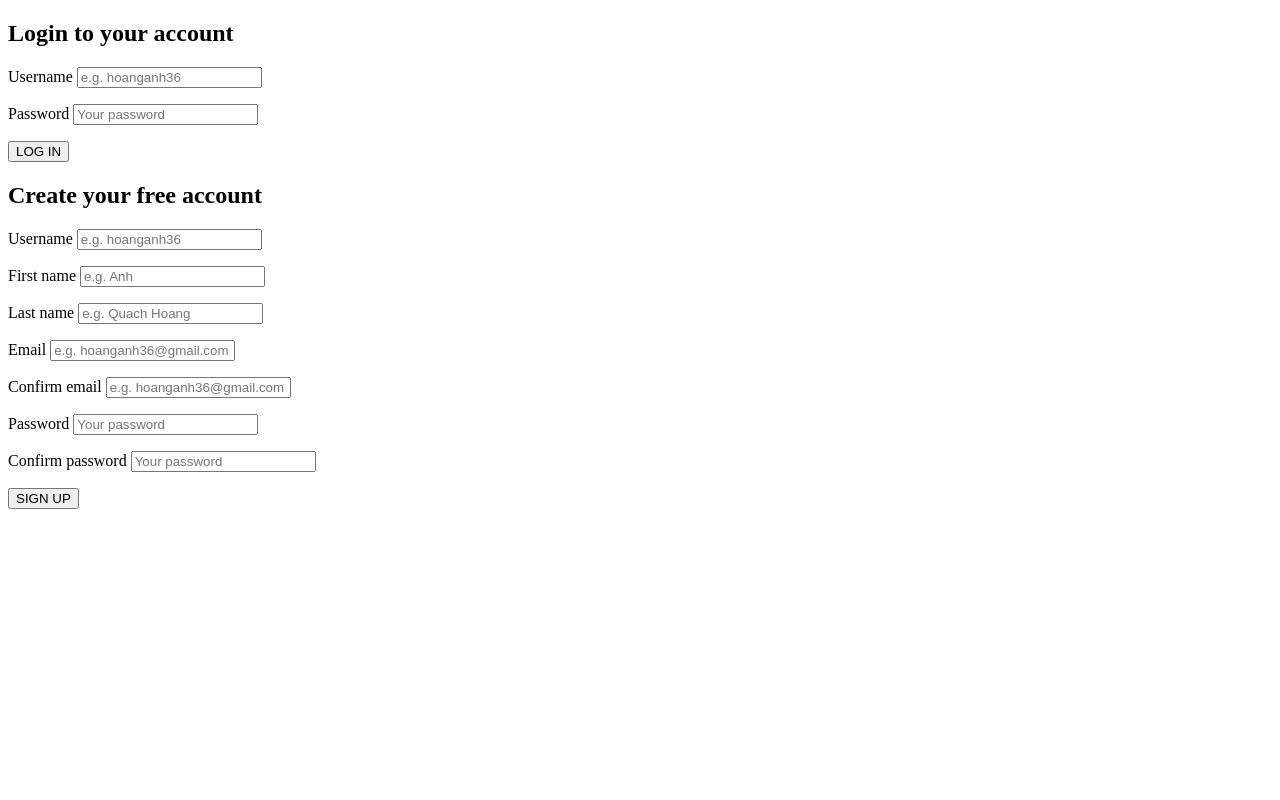
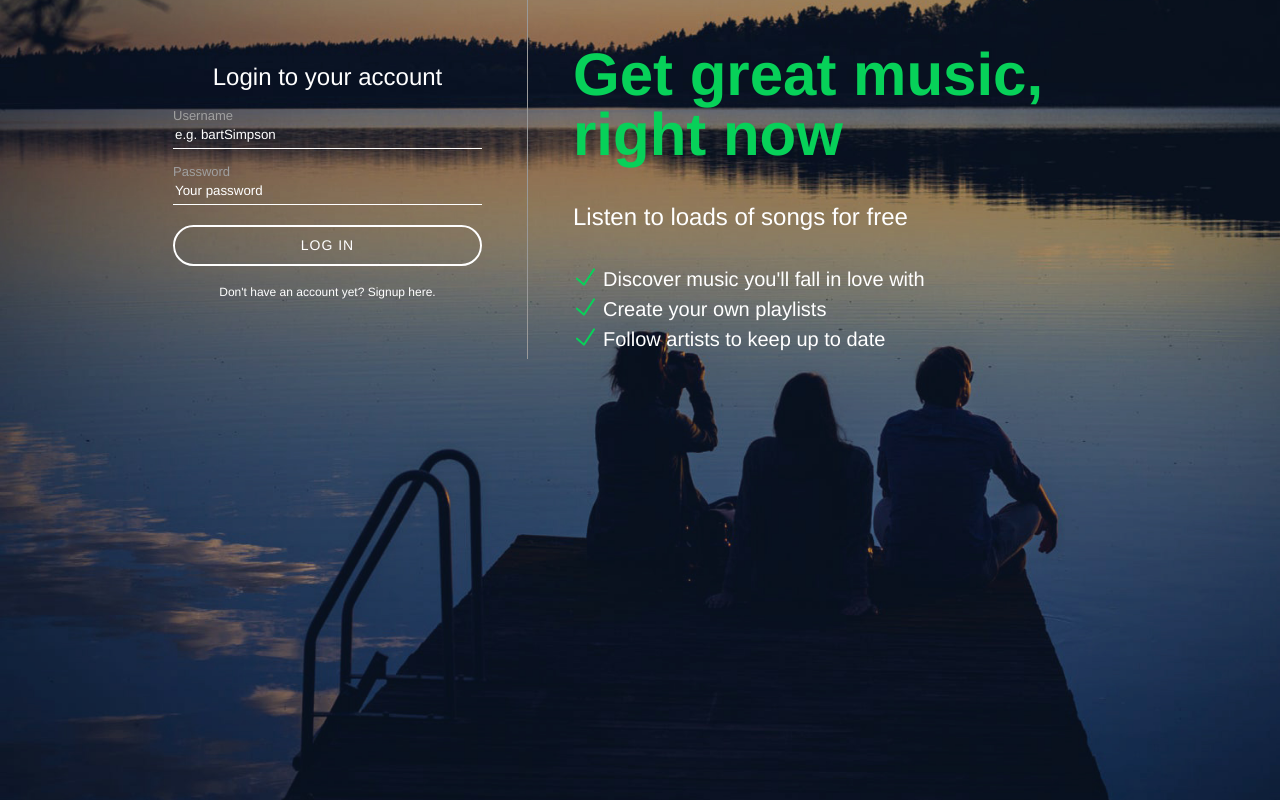
Before and after one commit to AnhHoangQuach/slotify_app, a PHP site: page /register.php in a window 1280 px wide. Run offline with PHP 8.4, Linux system fonts and the light colour scheme; some libraries are stand-ins or nearby versions.

Commit message:
complete login and register

```diff
--- /dev/null
+++ b/assets/css/register.css
@@ -0,0 +1,145 @@
+html,
+body {
+	padding: 0;
+	margin: 0;
+	height: 100%;
+}
+
+#background {
+	background-color: #000;
+    background-image: url(../images/bg.jpg);
+    background-position: center;
+    background-size: cover;
+    display: table;
+    height: 100%;
+    width: 100%;
+}
+
+#loginContainer * {
+	color: #fff;
+	font-family: "Helvetica Neue", "Helvetica", "Arial", sans-serif;
+	font-weight: normal;
+	line-height: 1em;
+	box-sizing: border-box;
+}
+
+#loginContainer {
+	width: 80%;
+	margin: 0 auto;
+	position: relative;
+	max-width: 1024px;
+}
+
+/* place-holder setting */
+
+::-webkit-input-placeholder { /* WebKit, Blink, Edge */
+    color:    #fff;
+}
+:-moz-placeholder { /* Mozilla Firefox 4 to 18 */
+   color:    #fff;
+   opacity:  1;
+}
+::-moz-placeholder { /* Mozilla Firefox 19+ */
+   color:    #fff;
+   opacity:  1;
+}
+:-ms-input-placeholder { /* Internet Explorer 10-11 */
+   color:    #fff;
+}
+::-ms-input-placeholder { /* Microsoft Edge */
+   color:    #fff;
+}
+
+#inputContainer {
+    width: 400px;
+    padding: 45px;
+    float: left;
+    border-right: 1px solid #999;
+}
+
+#inputContainer h2 {
+	text-align: center;
+}
+
+#inputContainer input[type="text"],
+#inputContainer input[type="email"],
+#inputContainer input[type="password"] {
+	display: block;
+    background-color: transparent;
+    border: 0;
+    border-bottom: 1px solid #fff;
+    height: 27px;
+    line-height: 27px;
+    width: 100%;
+}
+
+#inputContainer label {
+	color: #a0a0a0;
+    font-size: 13px;
+    margin-top: 15px;
+    display: block;
+}
+
+#inputContainer button {
+	background-color: transparent;
+    border: 2px solid #fff;
+    border-radius: 250px;
+    color: #fff;
+    display: block;
+    font-size: 14px;
+    letter-spacing: 1px;
+    margin: 20px auto;
+    height: 41px;
+    width: 100%;
+}
+
+#inputContainer button:hover {
+	cursor: pointer;
+}
+
+.hasAccountText span {
+	font-weight: bold;
+    font-size: 12px;
+    cursor: pointer;
+}
+
+.hasAccountText {
+	text-align: center;
+}
+
+#registerForm,
+#loginForm {
+	display: none;
+}
+
+#loginText {
+    padding: 45px;
+    display: table-cell;
+}
+
+#loginText h1 {
+    color: #07d159;
+    font-size: 60px;
+    font-weight: bold;
+}
+
+#loginText h2 {
+    margin: 35px 0;
+}
+
+#loginText ul {
+    padding: 0;
+}
+
+#loginText li {
+    font-size: 20px;
+    list-style-type: none;
+    padding: 5px 30px;
+    background: url(../images/icons/checkmark.png) no-repeat 0 0;
+}
+
+#inputContainer .errorMessage {
+    color: #07d159;
+    font-size: 12px;
+    display: block;
+}
--- /dev/null
+++ b/assets/js/register.js
@@ -0,0 +1,12 @@
+$(document).ready(function() {
+
+	$("#hideLogin").click(function() {
+		$("#loginForm").hide();
+		$("#registerForm").show();
+	});
+
+	$("#hideRegister").click(function() {
+		$("#loginForm").show();
+		$("#registerForm").hide();
+	});
+});
--- a/classes/Account.php
+++ /dev/null
@@ -1,76 +0,0 @@
-<?php
-    class Account {
-        private $errorArray;
-        public function __construct() {
-            $this->errorArray = array();
-        }
-
-        public function register($un, $fn, $ln, $em, $em2, $pw, $pw2) {
-            $this->validateUsername($un);
-            $this->validateFirstName($fn);
-            $this->validateLastName($ln);
-            $this->validateEmails($em, $em2);
-            $this->validatePasswords($pw, $pw2);
-
-            if(empty($this->errorArray)) {
-                return true;
-            } else {
-                return false;
-            }
-        }
-
-        public function getError($error) {
-            if(!in_array($error, $this->errorArray)) {
-                $error = "";
-            }
-            return "<span class='errorMessage'>$error</span>";
-        }
-
-        function validateUsername($un) {
-            if(strlen($un) > 25 || strlen($un) < 5) {
-                array_push($this->errorArray, Constants::$usernameCharacters);
-                return;
-            }
-        }
-
-        function validateFirstName($fn) {
-            if(strlen($fn) > 25 || strlen($fn) < 2) {
-                array_push($this->errorArray, Constants::$firstNameCharacters);
-                return;
-            }
-        }
-
-        function validateLastName($ln) {
-            if(strlen($ln) > 25 || strlen($ln) < 2) {
-                array_push($this->errorArray, Constants::$lastNameCharacters);
-                return;
-            }
-        }
-
-        function validateEmails($em, $em2) {
-            if($em !== $em2) {
-                array_push($this->errorArray,  Constants::$emailsDoNotMatch);
-                return;
-            }
-            if(!filter_var($em, FILTER_VALIDATE_EMAIL)) {
-                array_push($this->errorArray, Constants::$emailInvalid);
-                return;
-            }
-        }
-
-        function validatePasswords($pw, $pw2) {
-            if($pw !== $pw2) {
-                array_push($this->errorArray, Constants::$passwordsDoNotMatch);
-                return;
-            }
-            if(preg_match('/[^A-Za-z0-9]/', $pw)) {
-                array_push($this->errorArray, Constants::$passwordNotAlphanumeric);
-                return;
-            }
-            if(strlen($pw) > 30 || strlen($pw) < 5) {
-                array_push($this->errorArray, Constants::$passwordCharacters);
-                return;
-            }
-        }
-    }
-?>
--- a/classes/Constants.php
+++ /dev/null
@@ -1,12 +0,0 @@
-<?php
-    class Constants {
-        public static $passwordsDoNotMatch = "Your passwords don't match";
-        public static $passwordNotAlphanumeric = "Your passwords can only contain numbers and letters";
-        public static $passwordCharacters = "Your password must be between 5 and 30 characters";
-        public static $emailInvalid = "Email is invalid";
-        public static $emailsDoNotMatch = "Your emails don't match";
-        public static $lastNameCharacters = "Your last name must be between 2 and 25 characters";
-        public static $firstNameCharacters = "Your first name must be between 2 and 25 characters";
-        public static $usernameCharacters = "Your username must be between 5 and 25 characters";
-    }
-?>
--- /dev/null
+++ b/includes/classes/Account.php
@@ -0,0 +1,131 @@
+<?php
+	class Account {
+
+		private $con;
+		private $errorArray;
+
+		public function __construct($con) {
+			$this->con = $con;
+			$this->errorArray = array();
+		}
+
+		public function login($un, $pw) {
+
+			$pw = md5($pw);
+
+			$query = mysqli_query($this->con, "SELECT * FROM users WHERE username='$un' AND password='$pw'");
+
+			if(mysqli_num_rows($query) == 1) {
+				return true;
+			}
+			else {
+				array_push($this->errorArray, Constants::$loginFailed);
+				return false;
+			}
+
+		}
+
+		public function register($un, $fn, $ln, $em, $em2, $pw, $pw2) {
+			$this->validateUsername($un);
+			$this->validateFirstName($fn);
+			$this->validateLastName($ln);
+			$this->validateEmails($em, $em2);
+			$this->validatePasswords($pw, $pw2);
+
+			if(empty($this->errorArray) == true) {
+				//Insert into db
+				return $this->insertUserDetails($un, $fn, $ln, $em, $pw);
+			}
+			else {
+				return false;
+			}
+
+		}
+
+		public function getError($error) {
+			if(!in_array($error, $this->errorArray)) {
+				$error = "";
+			}
+			return "<span class='errorMessage'>$error</span>";
+		}
+
+		private function insertUserDetails($un, $fn, $ln, $em, $pw) {
+			$encryptedPw = md5($pw);
+			$profilePic = "assets/images/profile-pics/head_emerald.png";
+			$date = date("Y-m-d");
+
+			$result = mysqli_query($this->con, "INSERT INTO users VALUES ('', '$un', '$fn', '$ln', '$em', '$encryptedPw', '$date', '$profilePic')");
+
+			return $result;
+		}
+
+		private function validateUsername($un) {
+
+			if(strlen($un) > 25 || strlen($un) < 5) {
+				array_push($this->errorArray, Constants::$usernameCharacters);
+				return;
+			}
+
+			$checkUsernameQuery = mysqli_query($this->con, "SELECT username FROM users WHERE username='$un'");
+			if(mysqli_num_rows($checkUsernameQuery) != 0) {
+				array_push($this->errorArray, Constants::$usernameTaken);
+				return;
+			}
+
+		}
+
+		private function validateFirstName($fn) {
+			if(strlen($fn) > 25 || strlen($fn) < 2) {
+				array_push($this->errorArray, Constants::$firstNameCharacters);
+				return;
+			}
+		}
+
+		private function validateLastName($ln) {
+			if(strlen($ln) > 25 || strlen($ln) < 2) {
+				array_push($this->errorArray, Constants::$lastNameCharacters);
+				return;
+			}
+		}
+
+		private function validateEmails($em, $em2) {
+			if($em != $em2) {
+				array_push($this->errorArray, Constants::$emailsDoNotMatch);
+				return;
+			}
+
+			if(!filter_var($em, FILTER_VALIDATE_EMAIL)) {
+				array_push($this->errorArray, Constants::$emailInvalid);
+				return;
+			}
+
+			$checkEmailQuery = mysqli_query($this->con, "SELECT email FROM users WHERE email='$em'");
+			if(mysqli_num_rows($checkEmailQuery) != 0) {
+				array_push($this->errorArray, Constants::$emailTaken);
+				return;
+			}
+
+		}
+
+		private function validatePasswords($pw, $pw2) {
+
+			if($pw != $pw2) {
+				array_push($this->errorArray, Constants::$passwordsDoNoMatch);
+				return;
+			}
+
+			if(preg_match('/[^A-Za-z0-9]/', $pw)) {
+				array_push($this->errorArray, Constants::$passwordNotAlphanumeric);
+				return;
+			}
+
+			if(strlen($pw) > 30 || strlen($pw) < 5) {
+				array_push($this->errorArray, Constants::$passwordCharacters);
+				return;
+			}
+
+		}
+
+
+	}
+?>
--- /dev/null
+++ b/includes/classes/Constants.php
@@ -0,0 +1,18 @@
+<?php
+class Constants {
+
+	public static $passwordsDoNoMatch = "Your passwords don't match";
+	public static $passwordNotAlphanumeric = "Your password can only contain numbers and letters";
+	public static $passwordCharacters = "Your password must be between 5 and 30 characters";
+	public static $emailInvalid = "Email is invalid";
+	public static $emailsDoNotMatch = "Your emails don't match";
+	public static $emailTaken = "This email is already in use";
+	public static $lastNameCharacters = "Your last name must be between 2 and 25 characters";
+	public static $firstNameCharacters = "Your first name must be between 2 and 25 characters";
+	public static $usernameCharacters = "Your username must be between 5 and 25 characters";
+	public static $usernameTaken = "This username already exists";
+
+	public static $loginFailed = "Your username or password was incorrect";
+
+}
+?>
--- /dev/null
+++ b/includes/config.php
@@ -0,0 +1,12 @@
+<?php
+	ob_start();
+	session_start();
+
+	$timezone = date_default_timezone_set("Europe/London");
+
+	$con = mysqli_connect("localhost", "root", "", "slotify");
+
+	if(mysqli_connect_errno()) {
+		echo "Failed to connect: " . mysqli_connect_errno();
+	}
+?>
--- a/includes/handlers/login-handler.php
+++ b/includes/handlers/login-handler.php
@@ -1,5 +1,15 @@
 <?php
-    if(isset($_POST['loginButton'])) {
-        // Login button was pressed
-    }
+if(isset($_POST['loginButton'])) {
+	//Login button was pressed
+	$username = $_POST['loginUsername'];
+	$password = $_POST['loginPassword'];
+
+	$result = $account->login($username, $password);
+
+	if($result == true) {
+		$_SESSION['userLoggedIn'] = $username;
+		header("Location: index.php");
+	}
+
+}
 ?>
--- a/includes/handlers/register-handler.php
+++ b/includes/handlers/register-handler.php
@@ -1,10 +1,11 @@
 <?php
+
 function sanitizeFormPassword($inputText) {
 	$inputText = strip_tags($inputText);
 	return $inputText;
 }
 
-    function sanitizeFormUserName($inputText) {
+function sanitizeFormUsername($inputText) {
 	$inputText = strip_tags($inputText);
 	$inputText = str_replace(" ", "", $inputText);
 	return $inputText;
@@ -17,19 +18,25 @@
 	return $inputText;
 }
 
+
 if(isset($_POST['registerButton'])) {
-        // Register button was pressed
-        $username = sanitizeFormUserName($_POST['username']);
+	//Register button was pressed
+	$username = sanitizeFormUsername($_POST['username']);
 	$firstName = sanitizeFormString($_POST['firstName']);
 	$lastName = sanitizeFormString($_POST['lastName']);
 	$email = sanitizeFormString($_POST['email']);
-        $email2 = sanitizeFormString($_POST['email']);
+	$email2 = sanitizeFormString($_POST['email2']);
 	$password = sanitizeFormPassword($_POST['password']);
 	$password2 = sanitizeFormPassword($_POST['password2']);
 
 	$wasSuccessful = $account->register($username, $firstName, $lastName, $email, $email2, $password, $password2);
+
 	if($wasSuccessful == true) {
-            header('Location: index.php');
+		$_SESSION['userLoggedIn'] = $username;
+		header("Location: index.php");
 	}
+
 }
+
+
 ?>
--- a/register.php
+++ b/register.php
@@ -1,7 +1,10 @@
 <?php
-    include("classes/Account.php");
-    include("classes/Constants.php");
-    $account = new Account();
+	include("includes/config.php");
+	include("includes/classes/Account.php");
+	include("includes/classes/Constants.php");
+
+	$account = new Account($con);
+
 	include("includes/handlers/register-handler.php");
 	include("includes/handlers/login-handler.php");
 
@@ -10,71 +13,137 @@
 			echo $_POST[$name];
 		}
 	}
+?>
+
+<html>
+<head>
+	<title>Welcome to Slotify!</title>
+
+	<link rel="stylesheet" type="text/css" href="assets/css/register.css">
+
+	<script src="https://ajax.googleapis.com/ajax/libs/jquery/3.2.1/jquery.min.js"></script>
+	<script src="assets/js/register.js"></script>
+</head>
+<body>
+	<?php
+
+	if(isset($_POST['registerButton'])) {
+		echo '<script>
+				$(document).ready(function() {
+					$("#loginForm").hide();
+					$("#registerForm").show();
+				});
+			</script>';
+	}
+	else {
+		echo '<script>
+				$(document).ready(function() {
+					$("#loginForm").show();
+					$("#registerForm").hide();
+				});
+			</script>';
+	}
 
 	?>
 
-<!DOCTYPE html>
-<html lang="en">
-<head>
-    <meta charset="UTF-8">
-    <meta name="viewport" content="width=device-width, initial-scale=1.0">
-    <title>Welcome to Slotify!</title>
-</head>
-<body>
+
+	<div id="background">
+
+		<div id="loginContainer">
+
 			<div id="inputContainer">
-        <form action="register.php" id="loginForm" method=POST>
+				<form id="loginForm" action="register.php" method="POST">
 					<h2>Login to your account</h2>
 					<p>
+						<?php echo $account->getError(Constants::$loginFailed); ?>
 						<label for="loginUsername">Username</label>
-                <input type="text" id="loginUsername" name="loginUsername" placeholder="e.g. hoanganh36" required>
+						<input id="loginUsername" name="loginUsername" type="text" placeholder="e.g. bartSimpson" value="<?php getInputValue('loginUsername') ?>" required>
 					</p>
 					<p>
 						<label for="loginPassword">Password</label>
-                <input type="password" id="loginPassword" placeholder="Your password" name="loginPassword" required>
+						<input id="loginPassword" name="loginPassword" type="password" placeholder="Your password" required>
 					</p>
+
 					<button type="submit" name="loginButton">LOG IN</button>
+
+					<div class="hasAccountText">
+						<span id="hideLogin">Don't have an account yet? Signup here.</span>
+					</div>
+
 				</form>
 
-        <form action="register.php" id="loginForm" method=POST>
+
+
+				<form id="registerForm" action="register.php" method="POST">
 					<h2>Create your free account</h2>
 					<p>
 						<?php echo $account->getError(Constants::$usernameCharacters); ?>
+						<?php echo $account->getError(Constants::$usernameTaken); ?>
 						<label for="username">Username</label>
-                <input type="text" id="username" name="username" placeholder="e.g. hoanganh36" value="<?php getInputValue('username') ?>" required>
+						<input id="username" name="username" type="text" placeholder="e.g. bartSimpson" value="<?php getInputValue('username') ?>" required>
 					</p>
+
 					<p>
 						<?php echo $account->getError(Constants::$firstNameCharacters); ?>
 						<label for="firstName">First name</label>
-                <input type="text" id="firstName" name="firstName" placeholder="e.g. Anh" value="<?php getInputValue('firstName') ?>" required>
+						<input id="firstName" name="firstName" type="text" placeholder="e.g. Bart" value="<?php getInputValue('firstName') ?>" required>
 					</p>
+
 					<p>
 						<?php echo $account->getError(Constants::$lastNameCharacters); ?>
 						<label for="lastName">Last name</label>
-                <input type="text" id="lastName" name="lastName" placeholder="e.g. Quach Hoang" value="<?php getInputValue('lastName') ?>" required>
+						<input id="lastName" name="lastName" type="text" placeholder="e.g. Simpson" value="<?php getInputValue('lastName') ?>" required>
 					</p>
+
 					<p>
 						<?php echo $account->getError(Constants::$emailsDoNotMatch); ?>
 						<?php echo $account->getError(Constants::$emailInvalid); ?>
+						<?php echo $account->getError(Constants::$emailTaken); ?>
 						<label for="email">Email</label>
-                <input type="email" id="email" name="email" placeholder="e.g. hoanganh36@gmail.com" value="<?php getInputValue('email') ?>" required>
+						<input id="email" name="email" type="email" placeholder="e.g. bart@gmail.com" value="<?php getInputValue('email') ?>" required>
 					</p>
+
 					<p>
 						<label for="email2">Confirm email</label>
-                <input type="email" id="email2" name="email2" placeholder="e.g. hoanganh36@gmail.com" value="<?php getInputValue('email2') ?>" required>
+						<input id="email2" name="email2" type="email" placeholder="e.g. bart@gmail.com" value="<?php getInputValue('email2') ?>" required>
 					</p>
+
 					<p>
-                <?php echo $account->getError(Constants::$passwordsDoNotMatch); ?>
+						<?php echo $account->getError(Constants::$passwordsDoNoMatch); ?>
 						<?php echo $account->getError(Constants::$passwordNotAlphanumeric); ?>
 						<?php echo $account->getError(Constants::$passwordCharacters); ?>
 						<label for="password">Password</label>
-                <input type="password" id="password" name="password" placeholder="Your password" required>
+						<input id="password" name="password" type="password" placeholder="Your password" required>
 					</p>
+
 					<p>
 						<label for="password2">Confirm password</label>
-                <input type="password" id="password2" name="password2" placeholder="Your password" required>
+						<input id="password2" name="password2" type="password" placeholder="Your password" required>
 					</p>
+
 					<button type="submit" name="registerButton">SIGN UP</button>
+
+					<div class="hasAccountText">
+						<span id="hideRegister">Already have an account? Log in here.</span>
+					</div>
+
 				</form>
+
+
 			</div>
+
+			<div id="loginText">
+				<h1>Get great music, right now</h1>
+				<h2>Listen to loads of songs for free</h2>
+				<ul>
+					<li>Discover music you'll fall in love with</li>
+					<li>Create your own playlists</li>
+					<li>Follow artists to keep up to date</li>
+				</ul>
+			</div>
+
+		</div>
+	</div>
+
 </body>
 </html>
```
Also changed, not shown: index.php (added, +24 -0 lines), assets/images/bg.jpg (added), assets/images/icons/checkmark.png (added), assets/images/profile-pics/head_emerald.png (added), 3 other files. Lines whose indentation alone changed are shown as unchanged.
